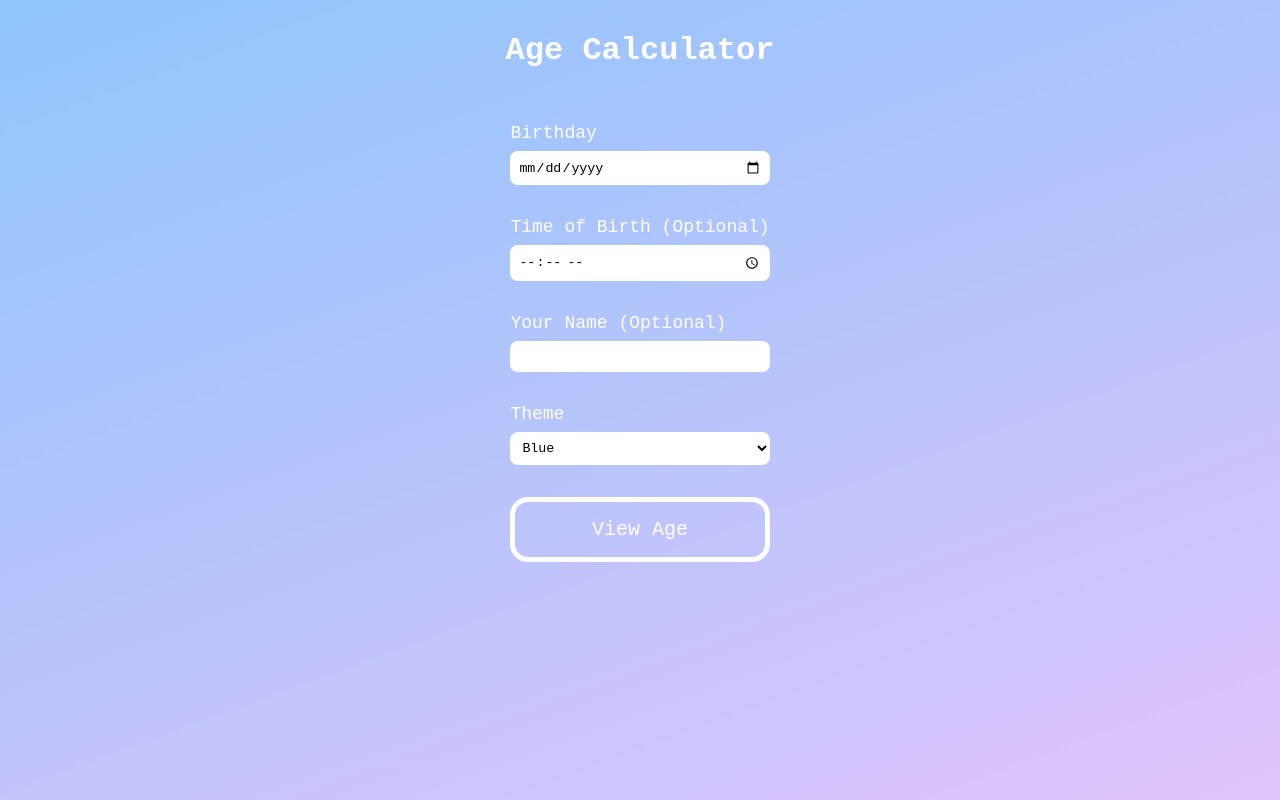
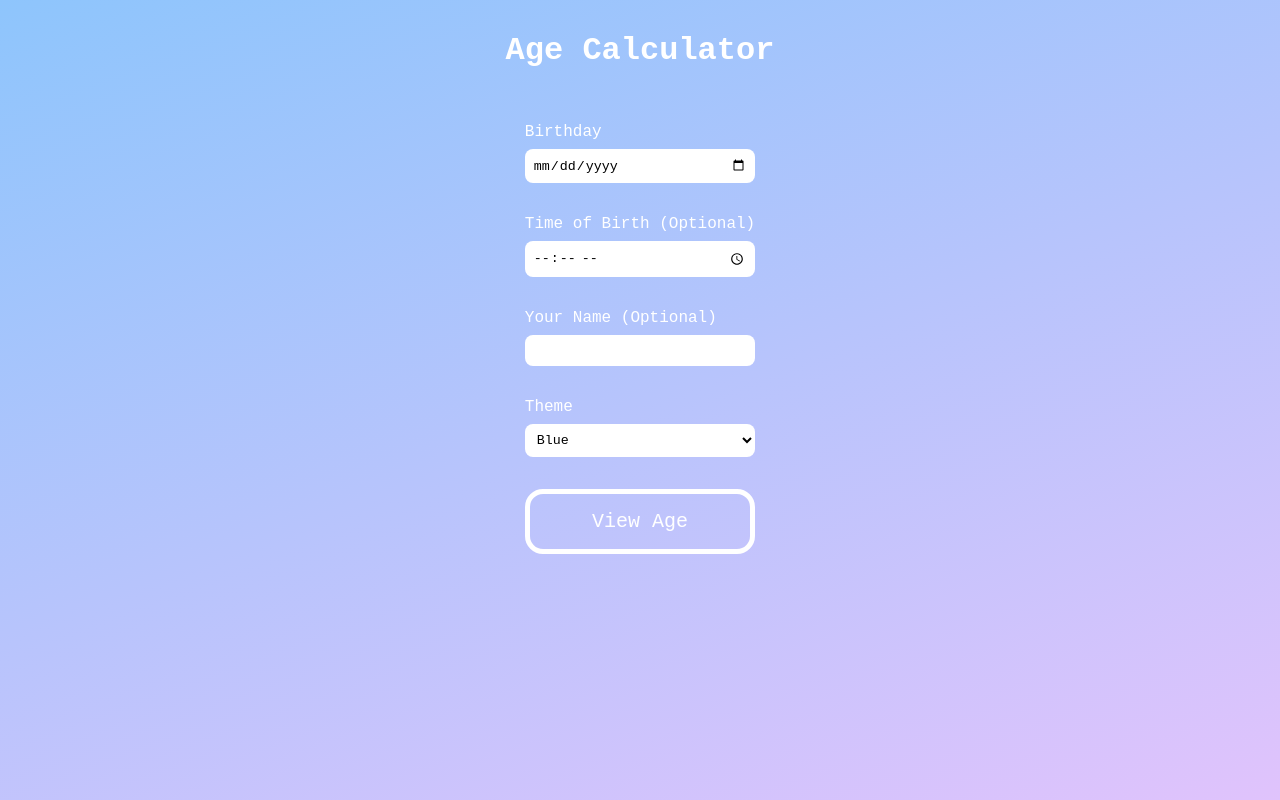
Before and after one commit to aaluzzi/age-calculator, a React (Create React App) app: page / in a window 1280 px wide. Built offline with nearby package versions, Linux system fonts and the light colour scheme; a web font is replaced by a local one.

Commit message:
Set all form inputs to same size

```diff
--- a/src/styles/form.css
+++ b/src/styles/form.css
@@ -1,8 +1,12 @@
+.title {
+    font-size: 32px;
+}
+
 form {
     display: flex;
     flex-direction: column;
-    gap: 32px;
-    font-size: 18px;
+    gap: min(4vh, 32px);
+    font-size: 16px;
 }
 
 form > div {
@@ -10,14 +14,14 @@ form > div {
     flex-direction: column;
     gap: 8px;
     text-align: left;
-    width: 100%;
 }
 
-input,
-select {
+input,select {
     background-color: white;
     border: none;
     border-radius: 8px;
     font-family: 'Martian Mono', monospace;
     padding: 8px;
+    width: 100%;
+    box-sizing: border-box;
 }
--- a/src/styles/global.css
+++ b/src/styles/global.css
@@ -13,6 +13,7 @@ html,body {
 #root,.App {
   height: 100%;
   background-image: linear-gradient(160deg, var(--gradient-start) 0%, var(--gradient-end) 100%);
+  overflow-y: auto;
 }
 
 .content {
```
